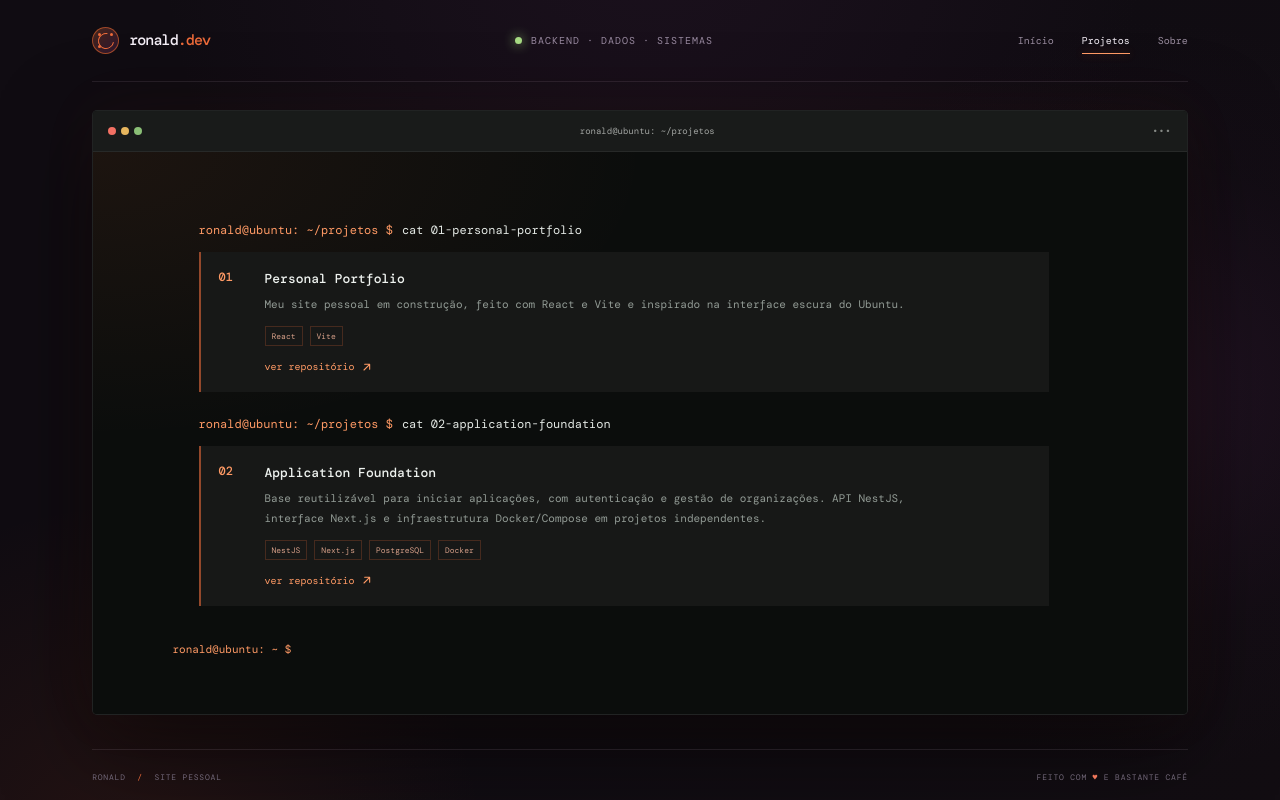
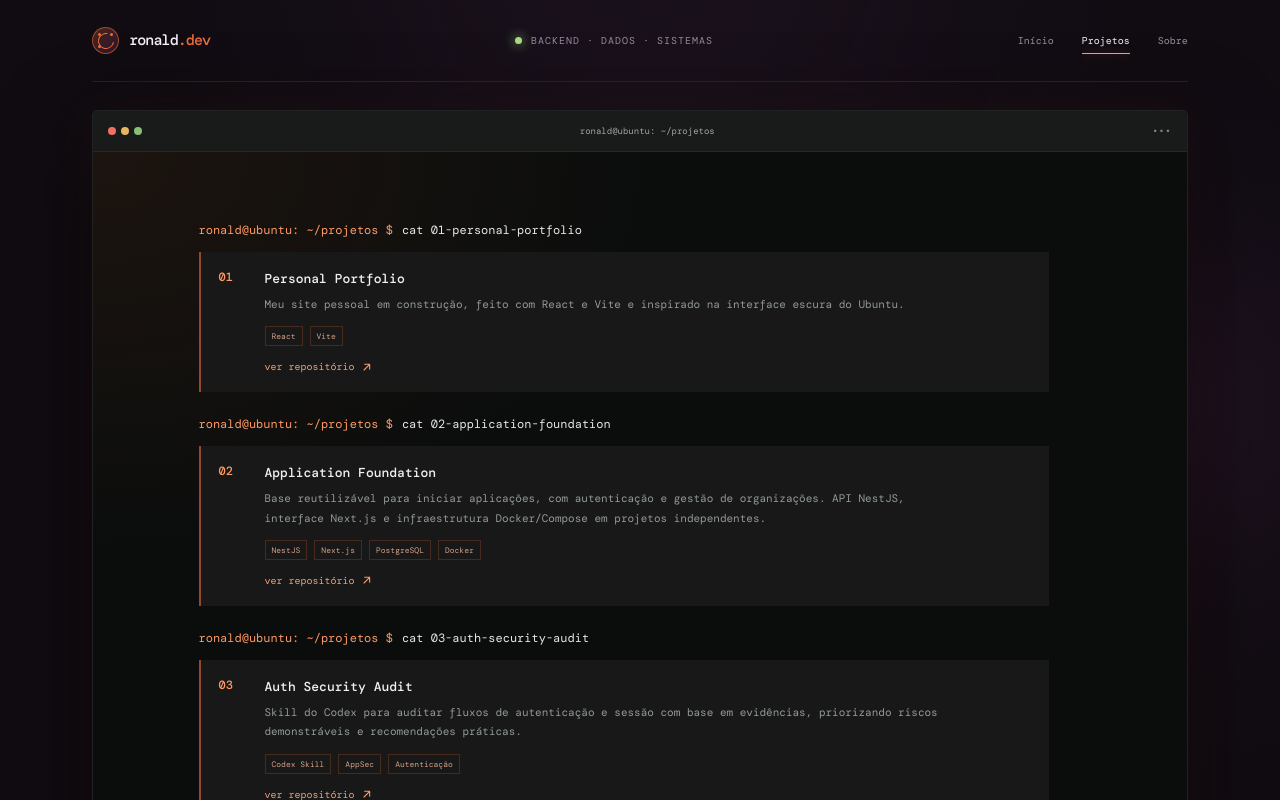
Before and after one commit to RonaldFranklin/personal-portfolio, a React (Vite) app: page / in a window 1280 px wide. Both pictures are taken after a click on the button "Projetos". Shown: the top 800 px of the page. Built offline with nearby package versions, Linux system fonts and the light colour scheme.

Commit message:
Add auth security audit to projects

```diff
--- a/src/App.jsx
+++ b/src/App.jsx
@@ -82,6 +82,18 @@ export default function App() {
                     </div>
                   </article>
                 </div>
+                <div className="project-output">
+                  <p className="console-command"><span>ronald@ubuntu: ~/projetos $</span> cat 03-auth-security-audit</p>
+                  <article className="project-entry">
+                    <strong>03</strong>
+                    <div className="project-entry-content">
+                      <h2>Auth Security Audit</h2>
+                      <p>Skill do Codex para auditar fluxos de autenticação e sessão com base em evidências, priorizando riscos demonstráveis e recomendações práticas.</p>
+                      <div className="project-meta"><span>Codex Skill</span><span>AppSec</span><span>Autenticação</span></div>
+                      <a className="project-repo-link" href="https://github.com/RonaldFranklin/auth-security-audit" target="_blank" rel="noreferrer">ver repositório <Arrow /></a>
+                    </div>
+                  </article>
+                </div>
               </div>
               <p className="console-ready"><span>ronald@ubuntu: ~ $</span><i /></p>
             </div>
```
